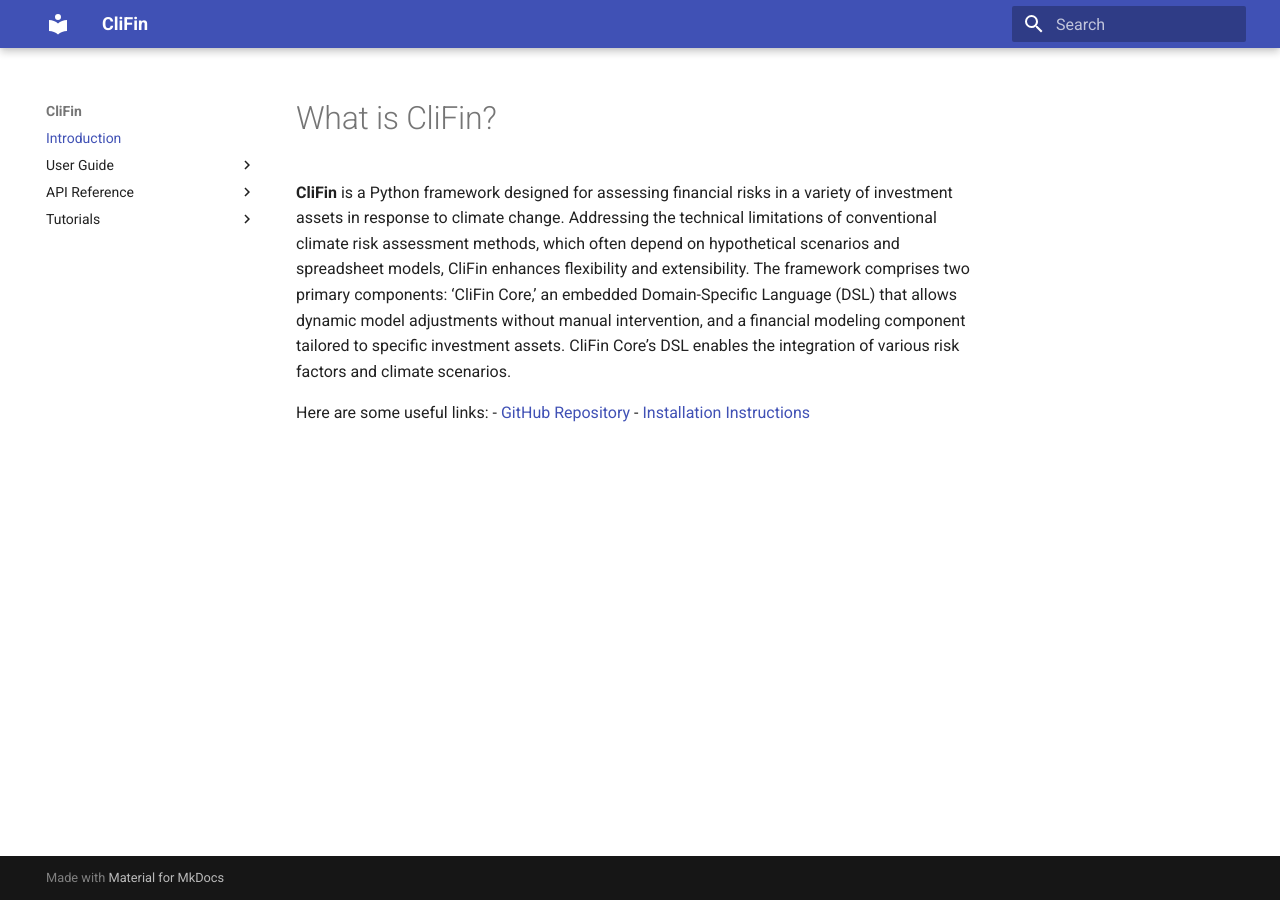
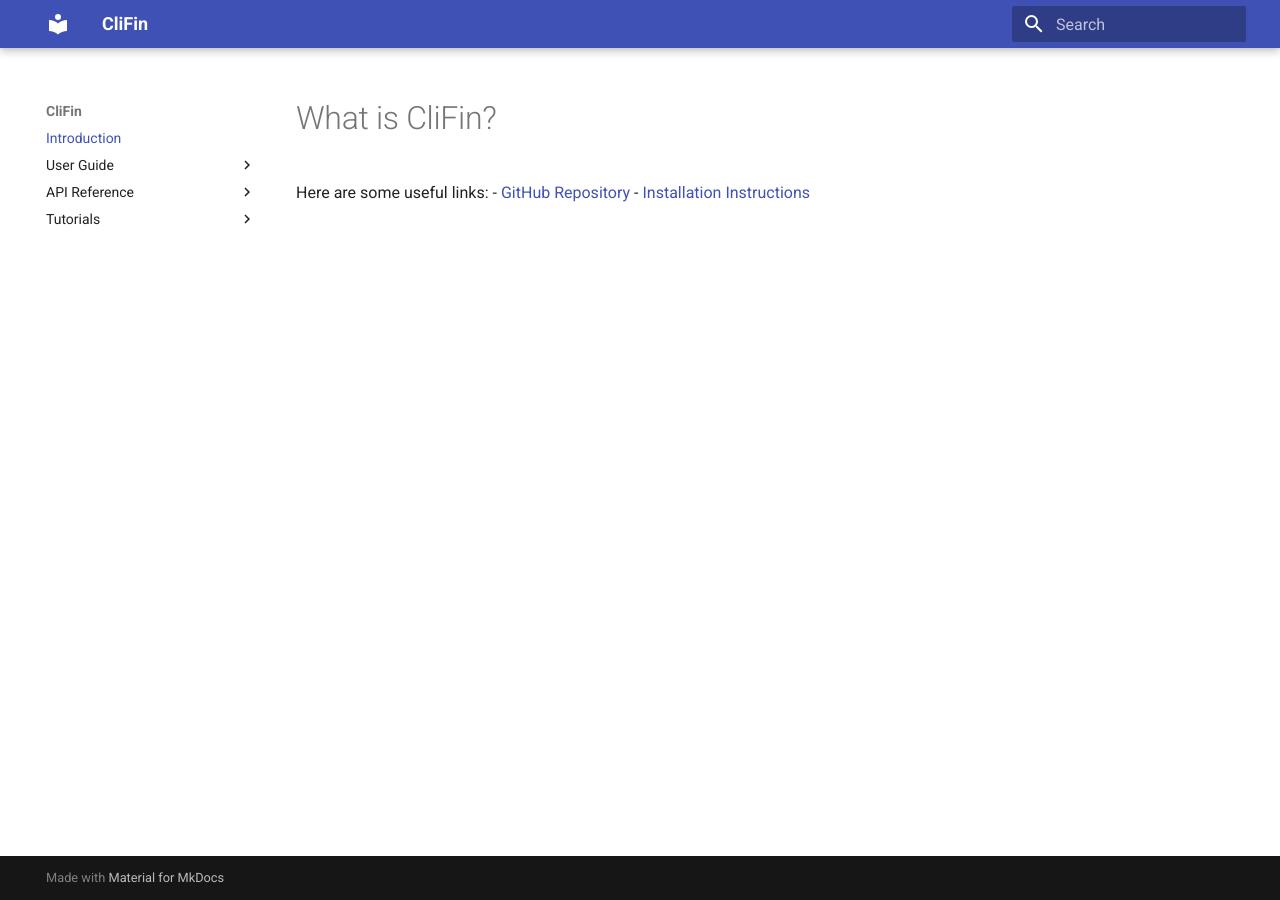
Before and after one commit to kbs0799/Clitest, an MkDocs documentation site: the page built from docs/index.md, in a window 1280 px wide. Built offline with MkDocs 1.6.1 and Material for MkDocs 9.7.7, drawn with Linux system fonts in a browser that asks for light colours.

Commit message:
Update index.md

```diff
--- a/docs/index.md
+++ b/docs/index.md
@@ -1,7 +1,5 @@
 
 # What is CliFin?
-
-**CliFin** is a Python framework designed for assessing financial risks in a variety of investment assets in response to climate change. Addressing the technical limitations of conventional climate risk assessment methods, which often depend on hypothetical scenarios and spreadsheet models, CliFin enhances flexibility and extensibility. The framework comprises two primary components: ‘CliFin Core,’ an embedded Domain-Specific Language (DSL) that allows dynamic model adjustments without manual intervention, and a financial modeling component tailored to specific investment assets. CliFin Core’s DSL enables the integration of various risk factors and climate scenarios.
 
 Here are some useful links:
 - [GitHub Repository](https://github.com/kbs0799/Clitest.git)
```
